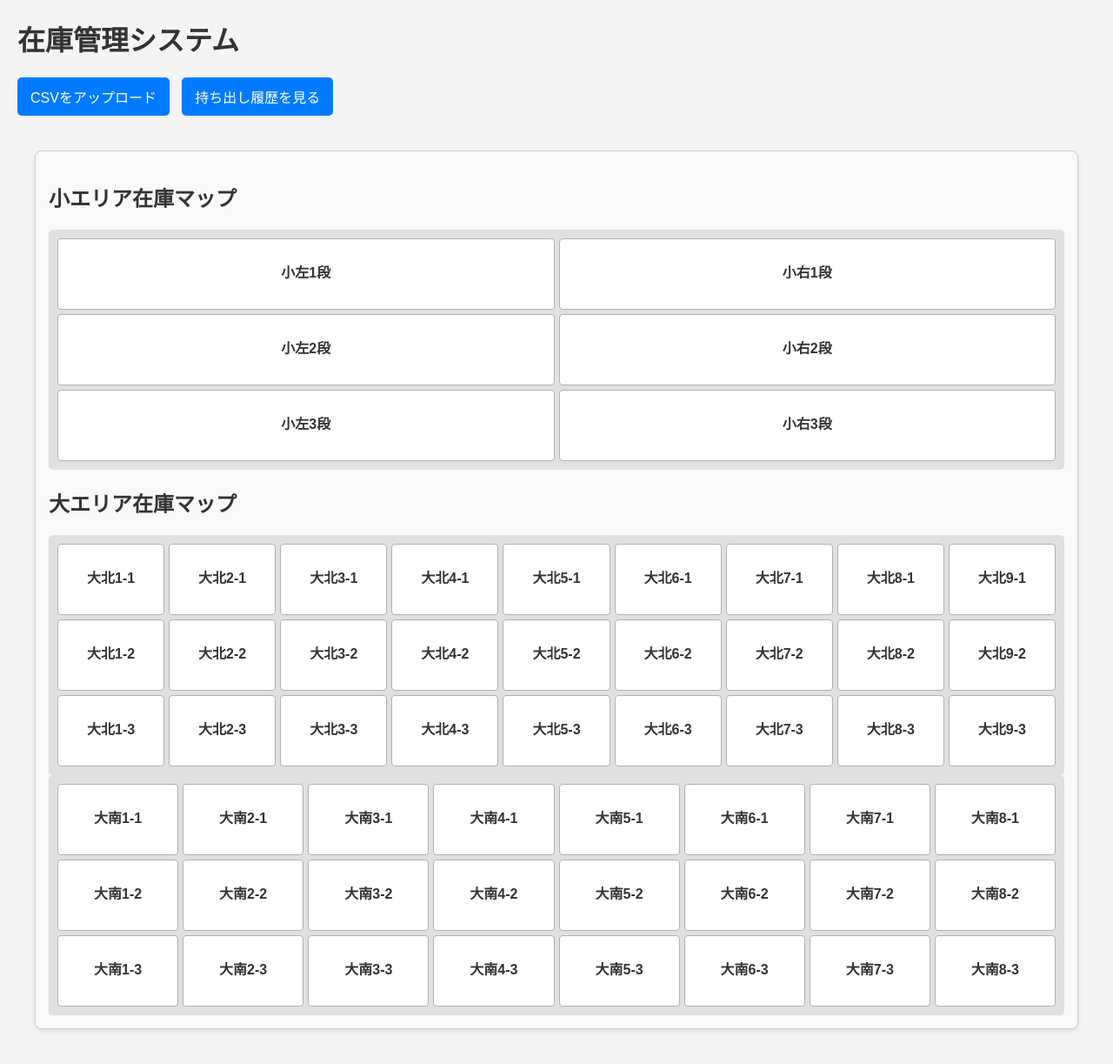
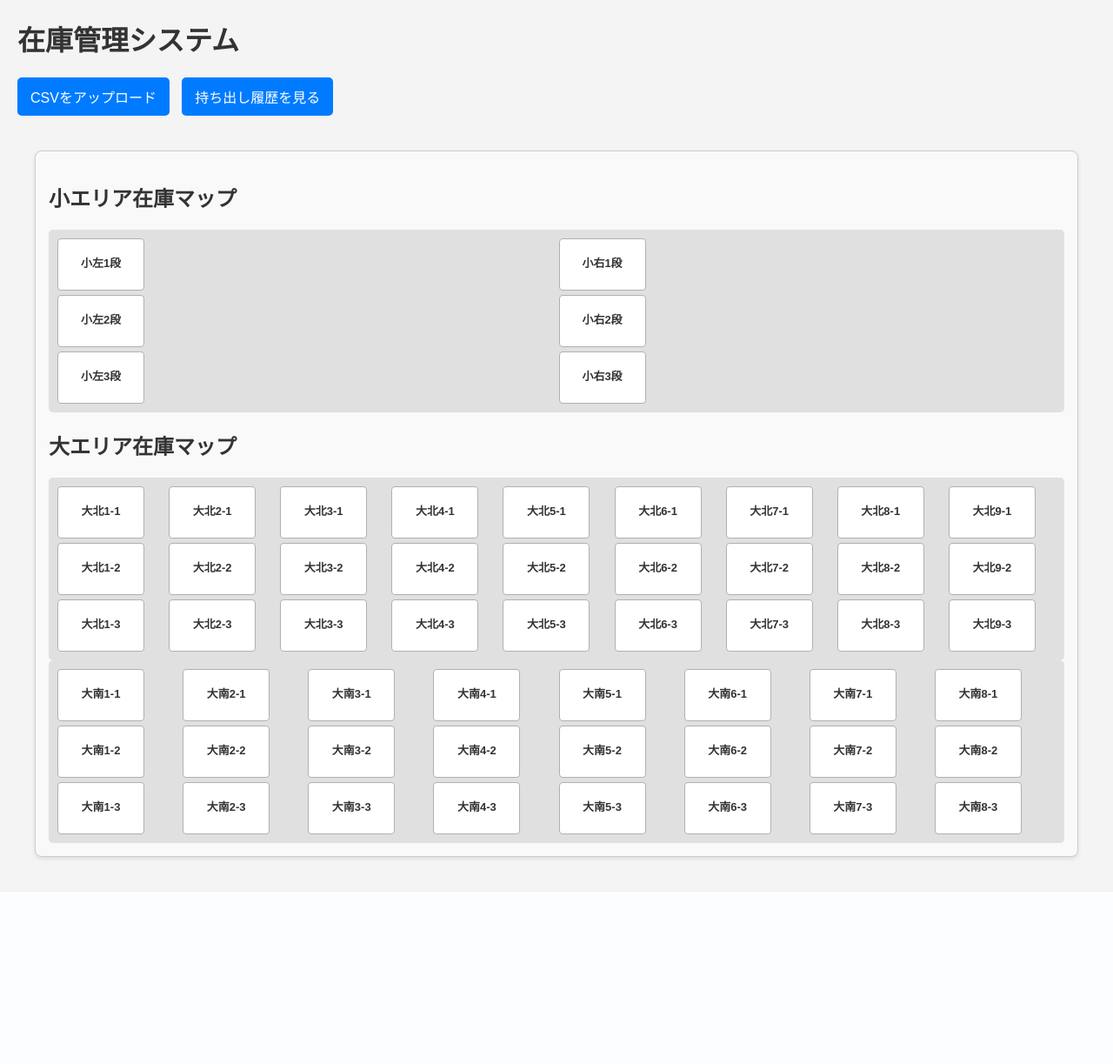
Before and after one commit to ko-matsushita2404/inventory-dashboard, a Flask app: page / in a window 1280 px wide. Shown: the whole page at 87% size. After the commit the page ends 991 px from the top, so only its background shows below. Run offline with Flask 3, Linux system fonts and the light colour scheme; data that the repository does not hold is empty.

Commit message:
Update styles.css

```diff
--- a/static/css/styles.css
+++ b/static/css/styles.css
@@ -149,3 +149,74 @@ body {
 .controls button:hover {
     background-color: #218838;
 }
+
+.grid-cell {
+    width: 100px;
+    height: 60px;
+    background-size: contain; /* 背景画像の圧縮なし */
+    background-repeat: no-repeat;
+    background-position: center;
+    overflow: hidden;
+    text-overflow: ellipsis;
+    white-space: nowrap;
+    box-sizing: border-box;
+}
+
+.zone-name {
+    font-weight: bold;
+    font-size: 13px;
+}
+
+.product-numbers {
+    font-size: 12px;
+    max-width: 100%;
+    overflow: hidden;
+    text-overflow: ellipsis;
+    white-space: nowrap;
+}
+
+@media (max-width: 768px) {
+    .top-right-grid {
+        grid-template-columns: repeat(3, 1fr);
+    }
+
+    .bottom-right-grid {
+        grid-template-columns: repeat(2, 1fr);
+    }
+
+    .grid-cell {
+        width: 80px;
+        height: 50px;
+        font-size: 0.8em;
+    }
+}
+
+/* 製番（product-numbers）が省略表示されるようにする */
+.product-numbers {
+    font-size: 12px;
+    max-width: 100%;
+    overflow: hidden;
+    text-overflow: ellipsis;
+    white-space: nowrap;
+    position: relative;
+}
+
+/* ホバー時に製番を別枠で全表示する */
+.grid-cell:hover .product-numbers::after {
+    content: attr(data-fulltext);
+    position: absolute;
+    top: 100%;
+    left: 0;
+    background: #fff;
+    border: 1px solid #aaa;
+    padding: 5px;
+    border-radius: 4px;
+    white-space: normal;
+    word-break: break-word;
+    font-size: 12px;
+    color: #000;
+    z-index: 100;
+    width: max-content;
+    max-width: 250px;
+    box-shadow: 2px 2px 6px rgba(0,0,0,0.2);
+}
```
